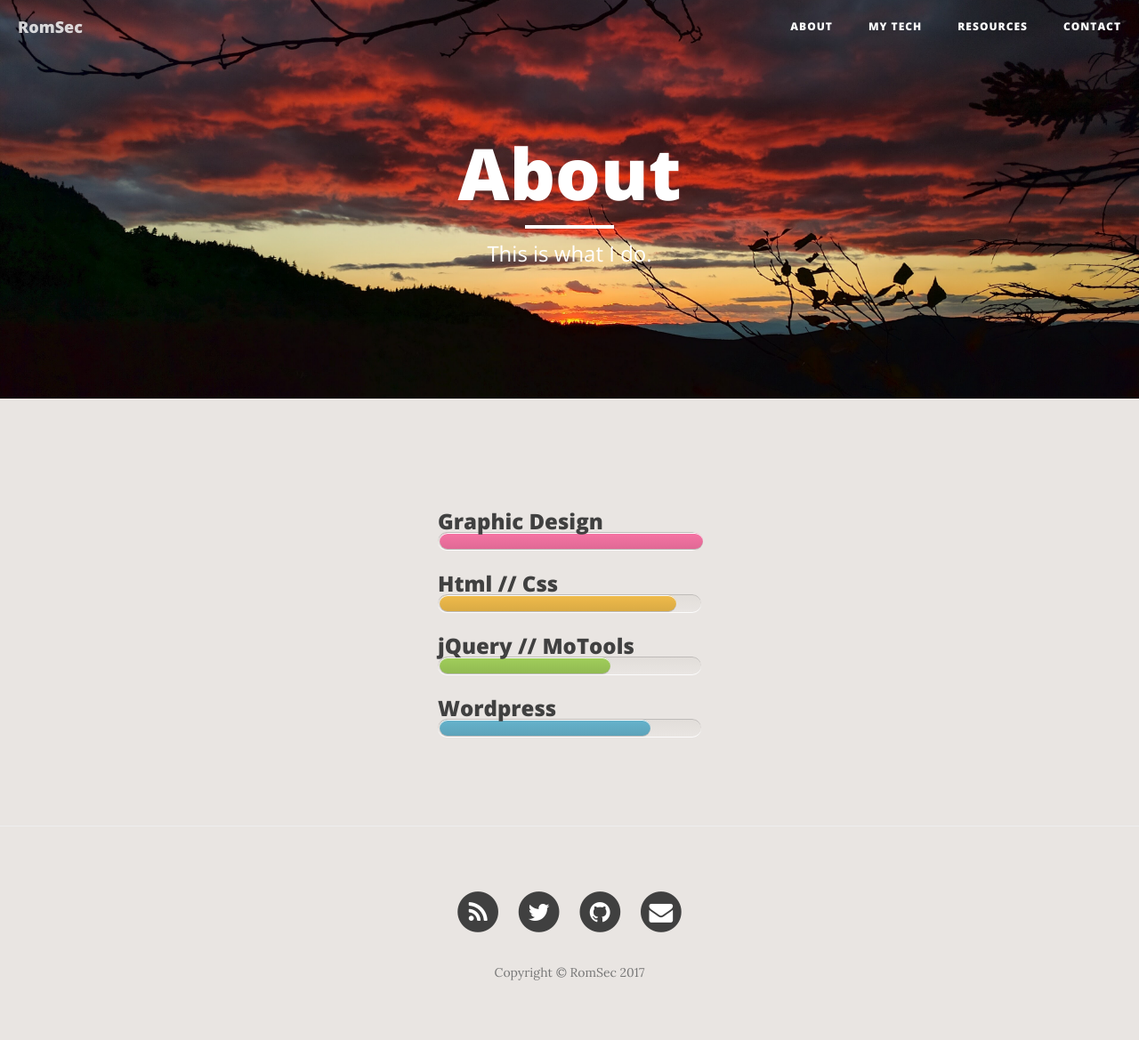
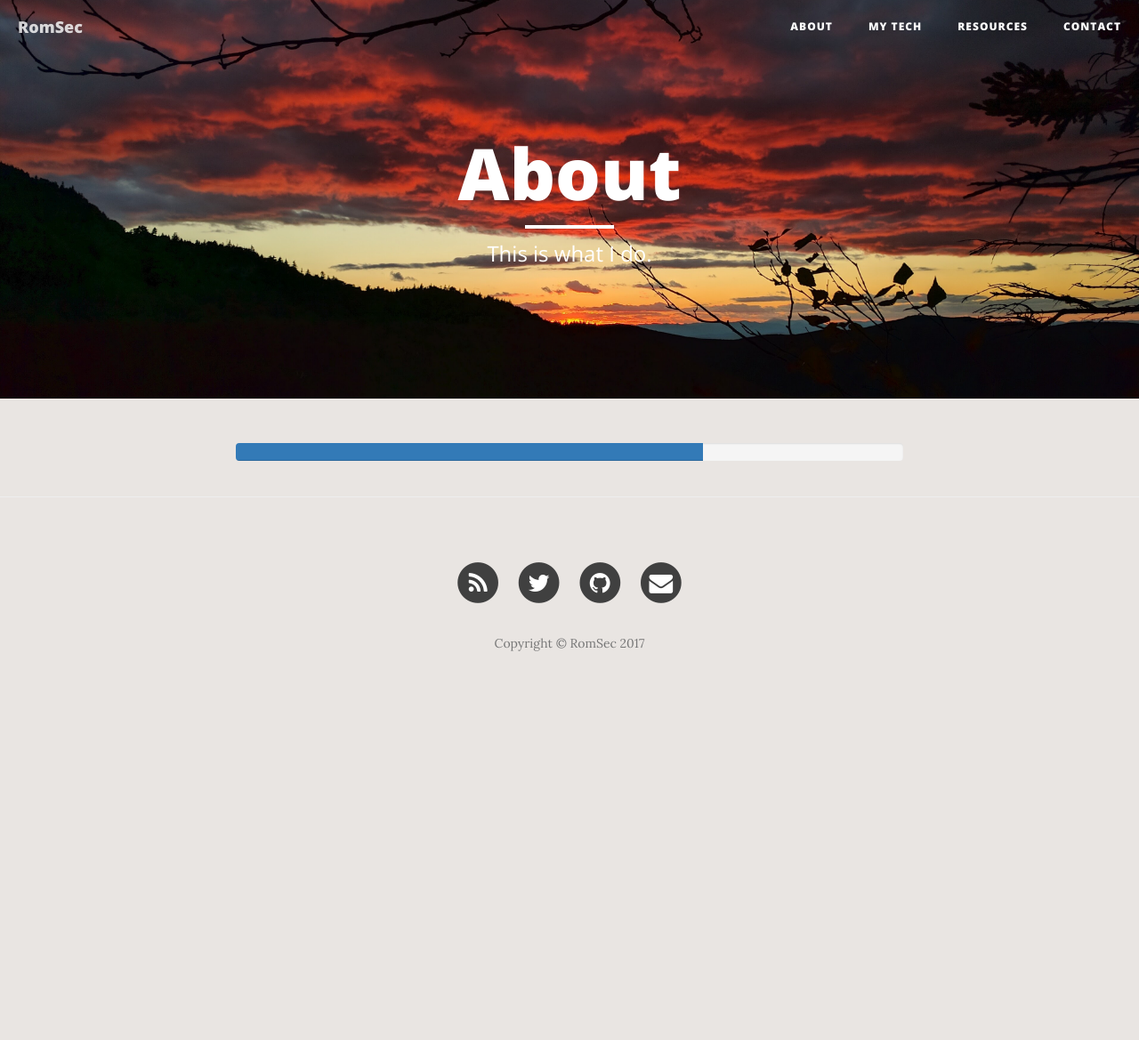
Before and after one commit to RomSec/RomSec.github.io, a Jekyll site: the page built from about.html, in a window 1280 px wide. Shown: the whole page at 89% size. Built offline with Jekyll 4.4.1, drawn with Linux system fonts in a browser that asks for light colours; nearby versions of some CDN libraries; after the commit the page ends 900 px from its top, so only the background shows below that.

Commit message:
Update about.html

```diff
--- a/about.html
+++ b/about.html
@@ -5,9 +5,9 @@
 header-img: "img/about-header.jpg"
 ---
 
-<ul id="skill">
-	<li><span class="bar graphic-design"></span><h3>Graphic Design</h3></li>
-	<li><span class="bar html-css"></span><h3>Html // Css</h3></li>
-	<li><span class="bar jquery"></span><h3>jQuery // MoTools</h3></li>
-	<li><span class="bar wordpress"></span><h3>Wordpress</h3></li>
-</ul>
+<div class="progress">
+  <div class="progress-bar" role="progressbar" aria-valuenow="70"
+  aria-valuemin="0" aria-valuemax="100" style="width:70%">
+    <span class="sr-only">70% Complete</span>
+  </div>
+</div>
```
